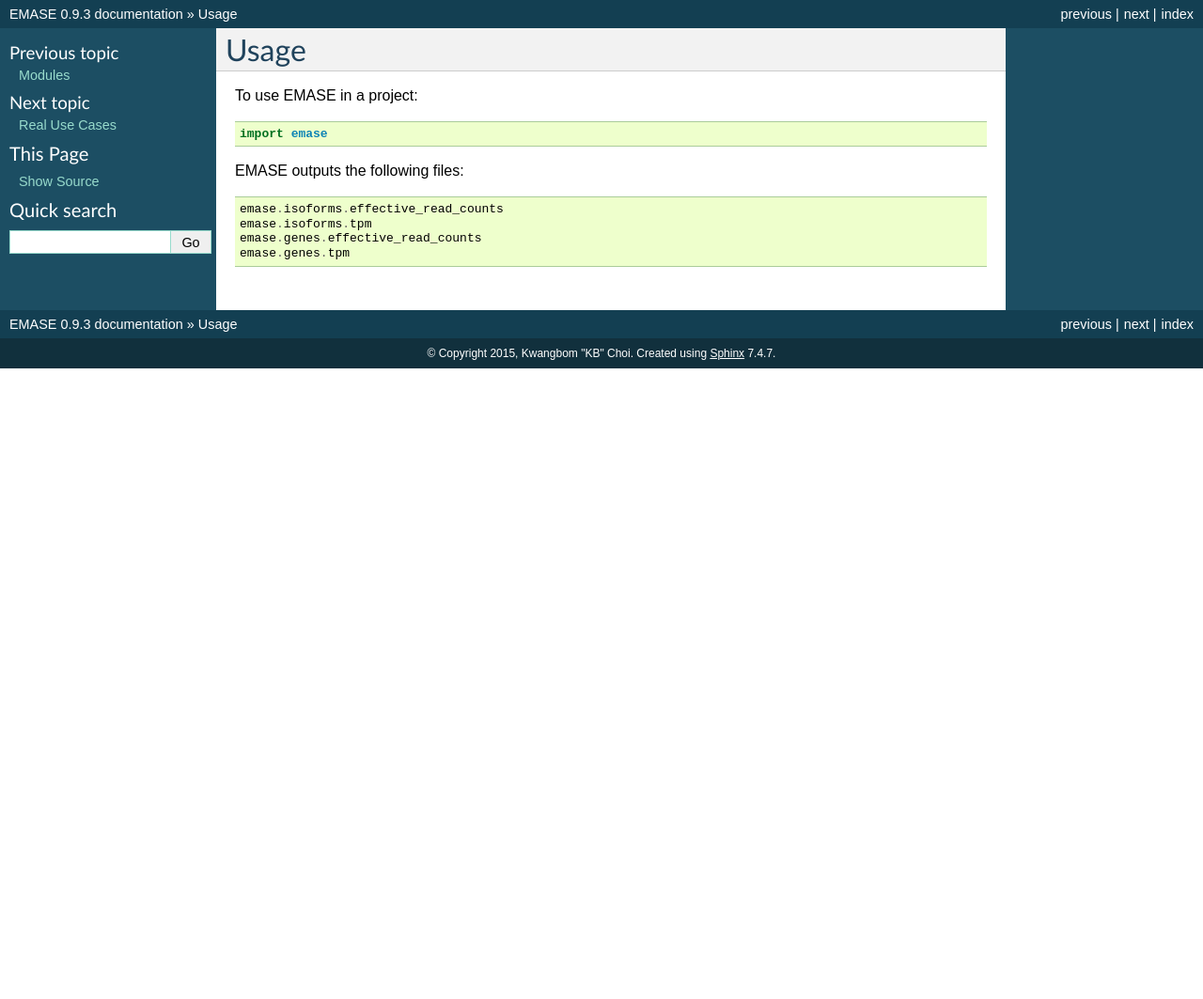
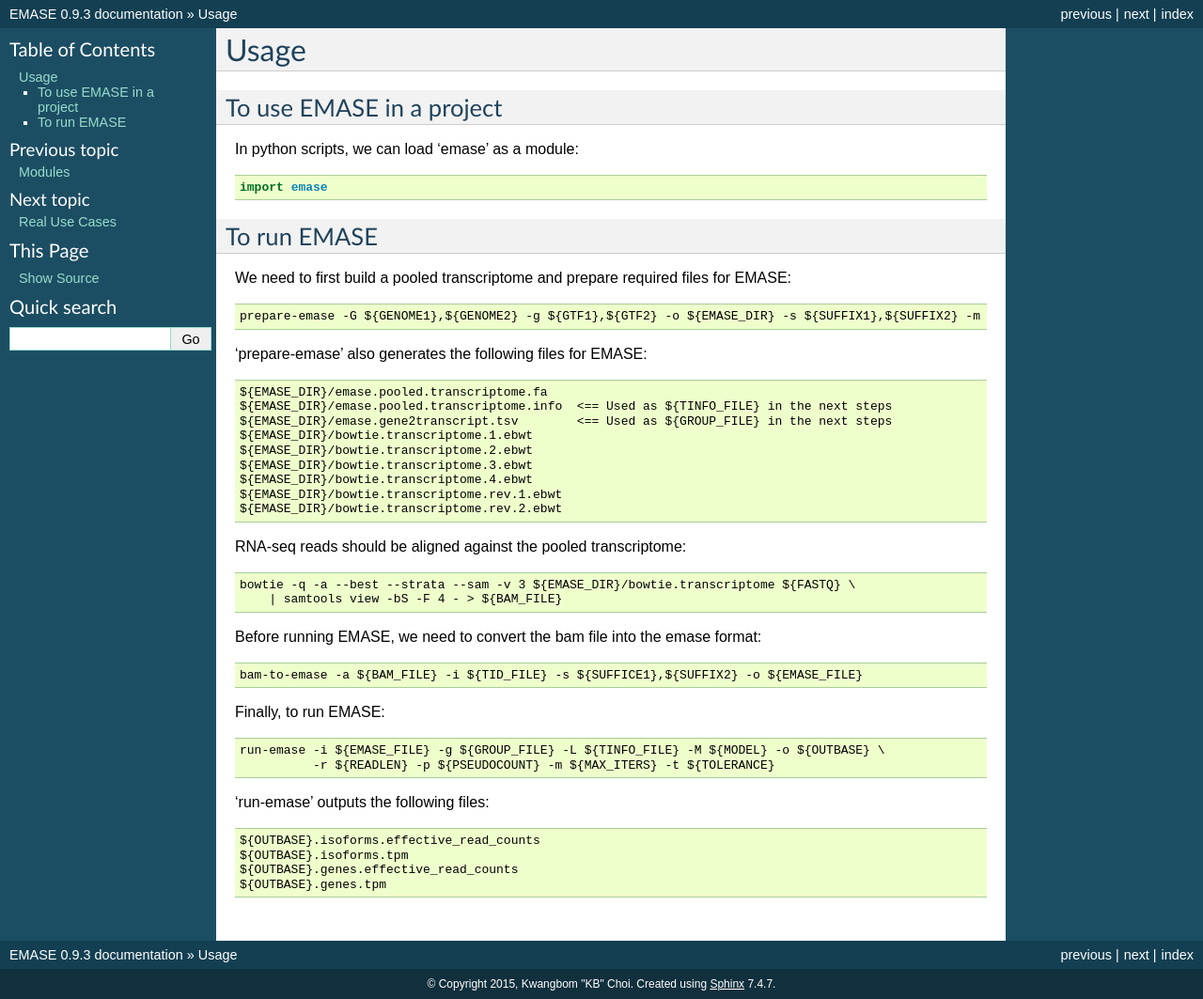
Before and after one commit to churchill-lab/emase, a Sphinx documentation site: the page built from docs/usage.rst, in a window 1280 px wide. Shown: the whole page at 94% size. Built offline with Sphinx 7.4.7, drawn with Linux system fonts in a browser that asks for light colours; before the commit the page ends 900 px from its top, so only the background shows below that.

Commit message:
Added more text for automatic documentation

```diff
--- a/docs/usage.rst
+++ b/docs/usage.rst
@@ -2,13 +2,50 @@
 Usage
 =====
 
-To use EMASE in a project::
+To use EMASE in a project
+~~~~~~~~~~~~~~~~~~~~~~~~~
+
+In python scripts, we can load 'emase' as a module::
 
     import emase
 
-EMASE outputs the following files::
 
-    emase.isoforms.effective_read_counts
-    emase.isoforms.tpm
-    emase.genes.effective_read_counts
-    emase.genes.tpm
+To run EMASE
+~~~~~~~~~~~~
+
+We need to first build a pooled transcriptome and prepare required files for EMASE::
+
+    prepare-emase -G ${GENOME1},${GENOME2} -g ${GTF1},${GTF2} -o ${EMASE_DIR} -s ${SUFFIX1},${SUFFIX2} -m
+
+'prepare-emase' also generates the following files for EMASE::
+
+    ${EMASE_DIR}/emase.pooled.transcriptome.fa
+    ${EMASE_DIR}/emase.pooled.transcriptome.info  <== Used as ${TINFO_FILE} in the next steps
+    ${EMASE_DIR}/emase.gene2transcript.tsv        <== Used as ${GROUP_FILE} in the next steps
+    ${EMASE_DIR}/bowtie.transcriptome.1.ebwt
+    ${EMASE_DIR}/bowtie.transcriptome.2.ebwt
+    ${EMASE_DIR}/bowtie.transcriptome.3.ebwt
+    ${EMASE_DIR}/bowtie.transcriptome.4.ebwt
+    ${EMASE_DIR}/bowtie.transcriptome.rev.1.ebwt
+    ${EMASE_DIR}/bowtie.transcriptome.rev.2.ebwt
+
+RNA-seq reads should be aligned against the pooled transcriptome::
+
+    bowtie -q -a --best --strata --sam -v 3 ${EMASE_DIR}/bowtie.transcriptome ${FASTQ} \
+        | samtools view -bS -F 4 - > ${BAM_FILE}
+
+Before running EMASE, we need to convert the bam file into the emase format::
+
+    bam-to-emase -a ${BAM_FILE} -i ${TID_FILE} -s ${SUFFICE1},${SUFFIX2} -o ${EMASE_FILE}
+
+Finally, to run EMASE::
+
+    run-emase -i ${EMASE_FILE} -g ${GROUP_FILE} -L ${TINFO_FILE} -M ${MODEL} -o ${OUTBASE} \
+              -r ${READLEN} -p ${PSEUDOCOUNT} -m ${MAX_ITERS} -t ${TOLERANCE}
+
+'run-emase' outputs the following files::
+
+    ${OUTBASE}.isoforms.effective_read_counts
+    ${OUTBASE}.isoforms.tpm
+    ${OUTBASE}.genes.effective_read_counts
+    ${OUTBASE}.genes.tpm
```
Also changed, not shown: HISTORY.rst (+9 -0 lines), docs/examples.rst (+5 -5 lines), docs/installation.rst (+9 -3 lines).
